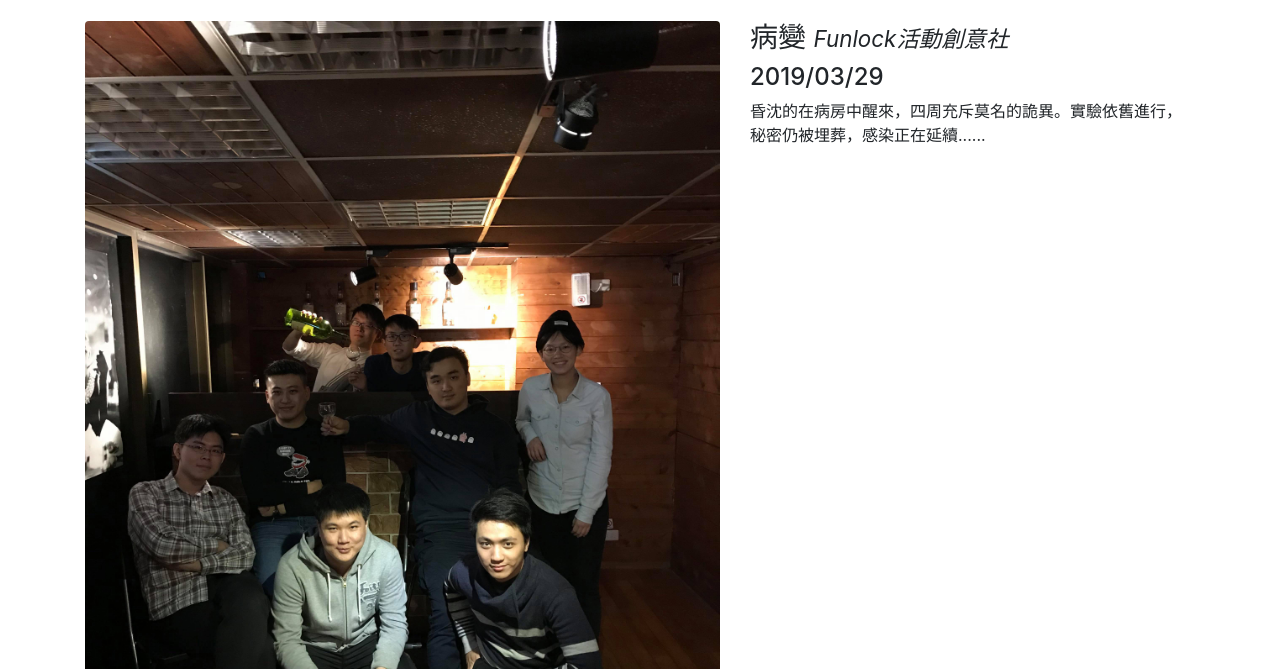
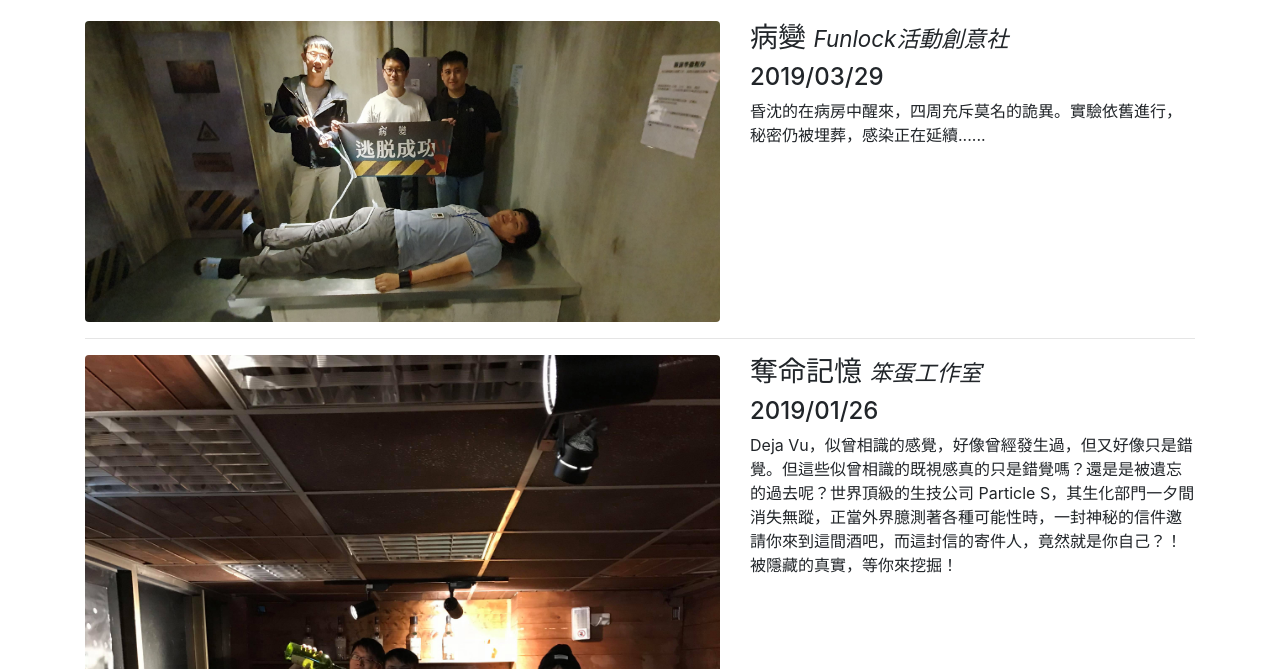
Before and after one commit to ting830812/TrueEscape, a website: page index.html in a window 1280 px wide. Shown: the part 131-800 px from the top of the page. Drawn offline with Linux system fonts and the light colour scheme.

Commit message:
20190329

```diff
--- a/index.html
+++ b/index.html
@@ -73,7 +73,7 @@
 
         <div class="col-md-7">
           <a href="img/20190329.jpg">
-            <img class="img-fluid rounded mb-3 mb-md-0" src="img/20190126.jpg" alt="">
+            <img class="img-fluid rounded mb-3 mb-md-0" src="img/20190329.jpg" alt="">
           </a>
         </div>
         <div class="col-md-5">
```
